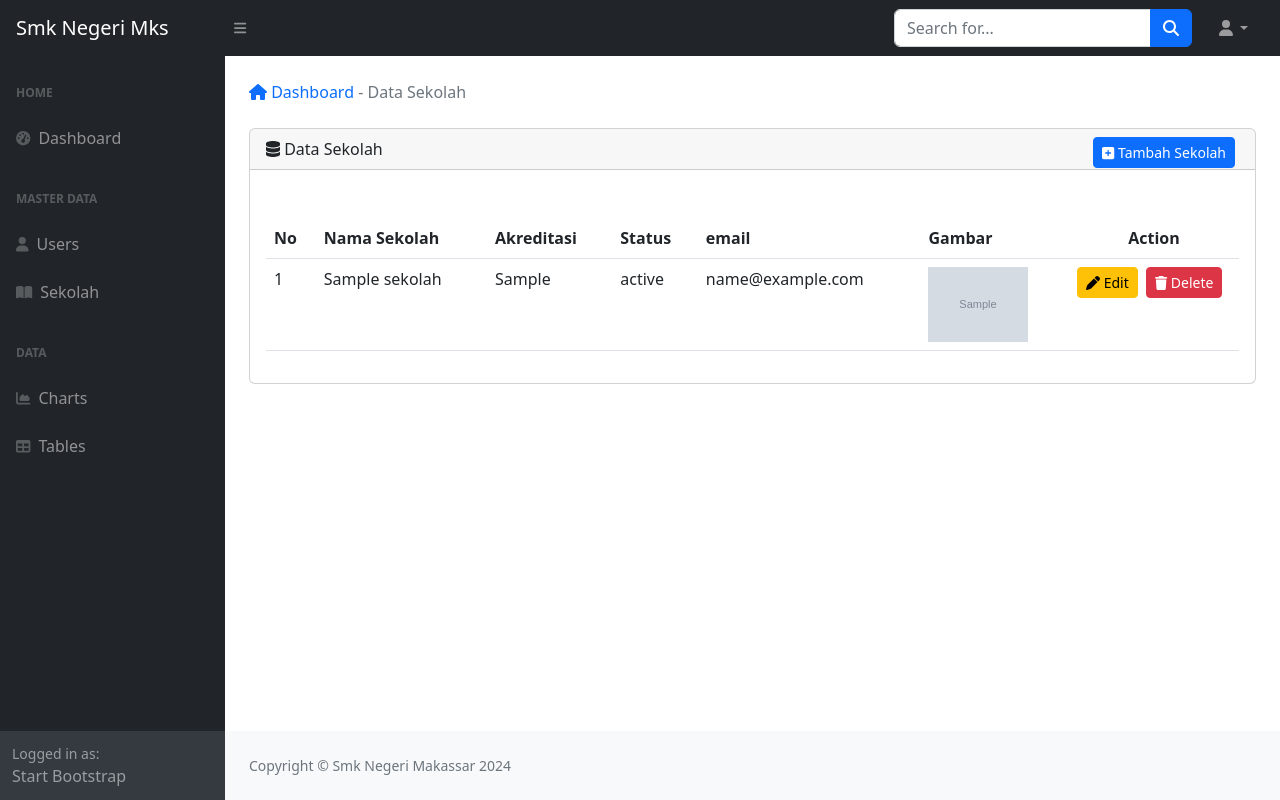
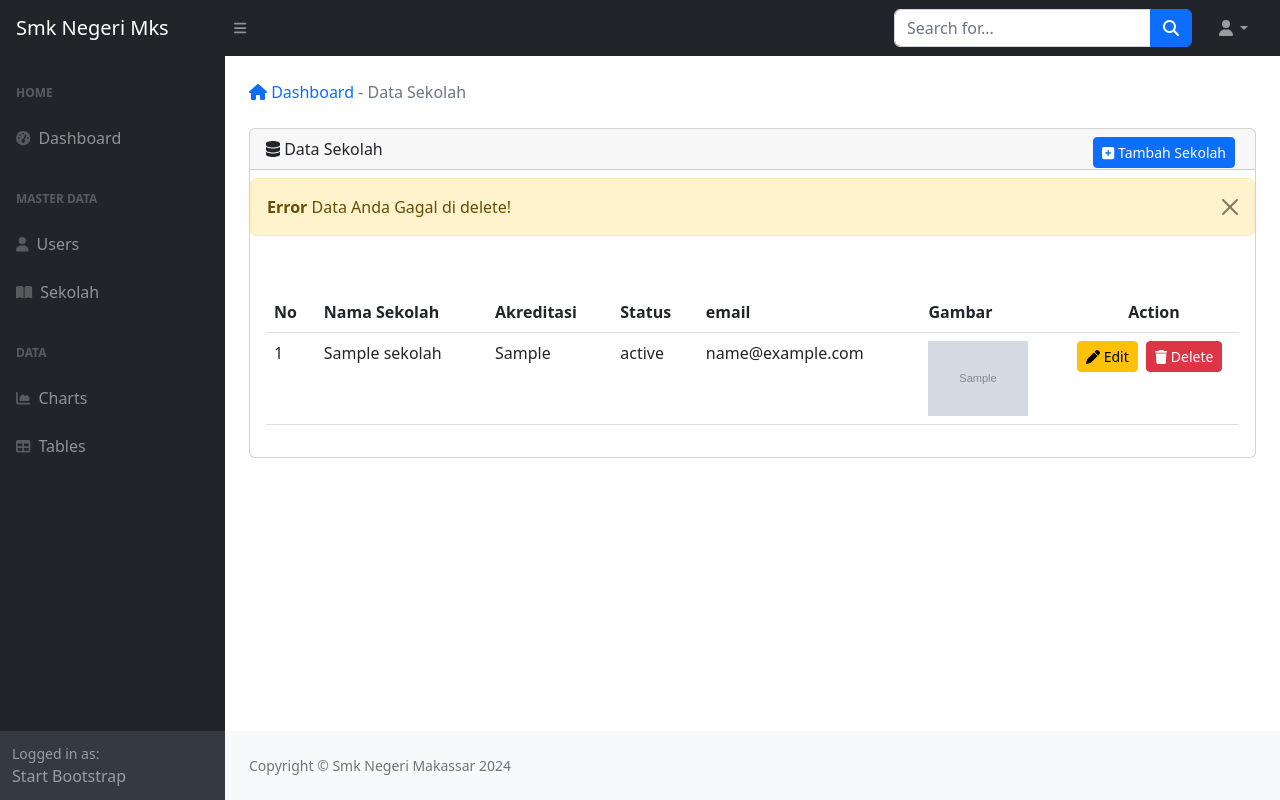
Before and after one commit to noblesyl69/php-website-sekolah, a PHP site: page /php-project/sekolah/index.php?msg=error-delete in a window 1280 px wide. Run offline with PHP 8.4, Linux system fonts and the light colour scheme; tables that the repository leaves empty or names only in its code hold one stand-in row (values such as "Sample post"); grey boxes marked "Sample" are stand-in pictures; some libraries are stand-ins or nearby versions.

Commit message:
membuat crud sekolah part delete

```diff
--- a/sekolah/index.php
+++ b/sekolah/index.php
@@ -42,6 +42,22 @@
                                 </div>
                             <?php endif; ?>
                             <!-- alert end -->
+
+                            <!-- alert delete -->
+                            <?php if ($msg === "success-delete") :?>
+                                <div class="alert alert-warning alert-dismissible fade show" role="alert">
+                                    <strong>success</strong> Data Anda Beshasil di delete!
+                                    <button type="button" class="btn-close" data-bs-dismiss="alert" aria-label="Close"></button>
+                                </div>
+
+                            <?php endif; ?>
+                            <?php if($msg === "error-delete") : ?>
+                                <div class="alert alert-warning alert-dismissible fade show" role="alert">
+                                    <strong>Error</strong> Data Anda Gagal di delete!
+                                    <button type="button" class="btn-close" data-bs-dismiss="alert" aria-label="Close"></button>
+                                </div>
+                            <?php endif; ?>
+                            <!-- alert delete end -->
                             <div class="card-body">
                                 <table class="table table-hover mt-4">
                                     <thead>
@@ -67,8 +83,8 @@
                                                 <img style="width: 100px;" src="../asset/img/sekolah/<?= $sekolah["gambar"]; ?>" alt="ini foto">
                                             </td>
                                             <td style="margin: auto;">
-                                                <a href="" class="btn btn-warning btn-sm me-1"><i class="fa-solid fa-pen"></i> Edit</a>
-                                                <a href="" class="btn btn-danger btn-sm me-1"><i class="fa-solid fa-trash"></i> Delete</a>
+                                                <a href="<?= $url; ?>sekolah/edit.php?id=<?= $sekolah['id']; ?>" class="btn btn-warning btn-sm me-1"><i class="fa-solid fa-pen"></i> Edit</a>
+                                                <a href="<?= $url; ?>sekolah/delete.php?id=<?= $sekolah['id']; ?>" class="btn btn-danger btn-sm me-1"><i class="fa-solid fa-trash"></i> Delete</a>
                                             </td>
                                         </tr>
                                         <?php endforeach; ?>
```
Also changed, not shown: sekolah/delete.php (added, +17 -0 lines), 1 other file.
